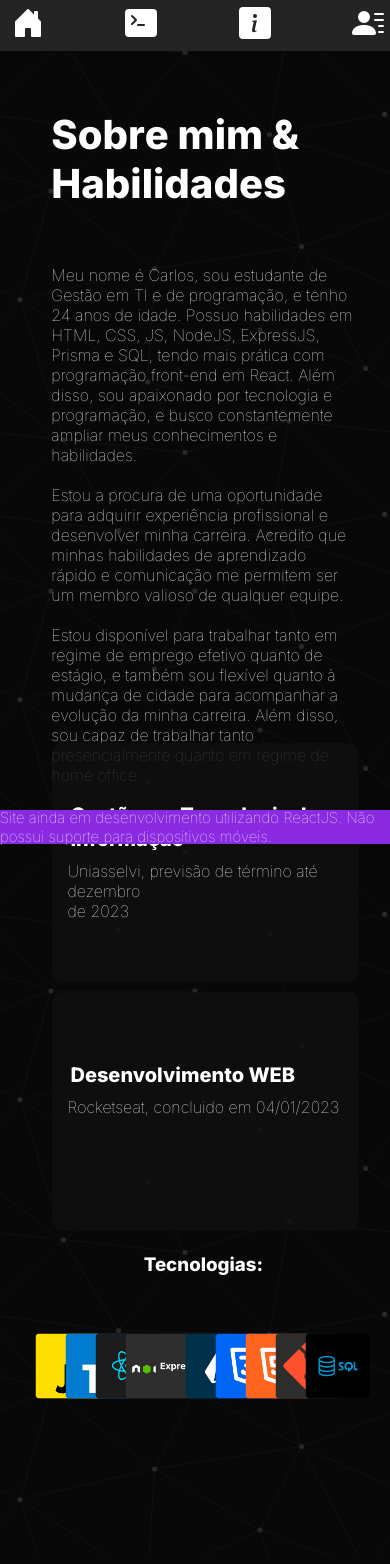
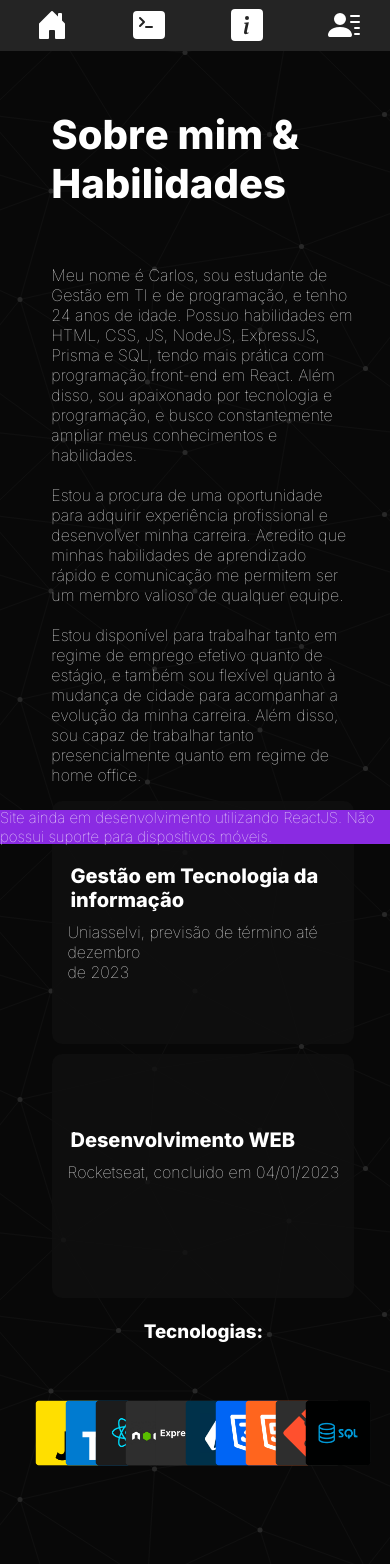
Before and after one commit to CarlosNayan/portifolio, a React (Vite) app: page /sobre in a window 390 px wide. Shown: the top 1564 px of the page. Built offline with nearby package versions, Linux system fonts and the light colour scheme.

Commit message:
Implementada a responsividade com suporte a vários modelos na página sobre

```diff
--- a/src/components/navbar/navbar.css
+++ b/src/components/navbar/navbar.css
@@ -26,8 +26,26 @@
     transition-duration: 0.6s;
 }
 
-@media (max-width: 500px){
+@media (max-width: 1024px){
     .navbar {
+        position: fixed;
+        top: 0;
+        left: 0;
+        height: 100vh;
+        width: 6%;
+        display: flex;
+        flex-wrap: wrap;
+        flex-direction: column;
+        align-items: center;
+        justify-content: center;
+        gap: 4em;
+        padding: 0 3px;
+    }
+}
+
+@media (max-width: 540px){
+    .navbar {
+        font-size: 0;
         position: fixed;
         top: 0;
         background-color: #242424;
@@ -35,11 +53,6 @@
         height: 6%;
         width: 100vw;
         display: flex;
-        flex-wrap: wrap;
-        flex-direction: column;
-        align-items: center;
-        justify-content: center;
-        gap: 4em;
         z-index: 1 ;
     }
 
--- a/src/pages/Sobre mim/Sobre.css
+++ b/src/pages/Sobre mim/Sobre.css
@@ -169,7 +169,7 @@
 /*  Telas com largura de no máximo 1080p*/
 
 
-@media (max-width: 1080px) {
+@media (max-width: 1280px) {
     .flexboxabout1 {
         position: relative;
         top: 10vh;
@@ -238,10 +238,10 @@
 
     .flexboxabout3 {
         position: relative;
-        top: 10vh;
+        top: 20vh;
         left: 20vw;
         width: 60vw;
-        height: 15vh;
+        height: 30vh;
         padding: 1vh;
     }
 
@@ -249,38 +249,6 @@
 
 
 /* Telas com no máximo 1024p */
-
-
-
-@media (max-width: 1024px) {
-    .flexboxabout1 {
-        position: relative;
-        top: 10vh;
-        left: 10vw;
-        width: 45vw;
-        height: 59vh;
-        padding: 1vh;
-    }
-    .flexboxabout2 {
-        position: relative;
-        top: 26vh;
-        left: 15vw;
-        width: 35vw;
-        height: 59vh;
-        display: flex;
-        flex-direction: column;
-        padding: 1vh;
-    }
-    .flexboxabout3 {
-        position: relative;
-        top: 50vh;
-        left: 20vw;
-        width: 60vw;
-        height: 35vh;
-        padding: 1vh;
-    }
-
-}
 
 @media (max-width: 1024px) {
     .flexboxabout2 {
@@ -303,6 +271,126 @@
     }
 }
 
+@media (max-width: 912px) {
+    .flexboxabout1 {
+        position: relative;
+        top: 10vh;
+        left: 10vw;
+        width: 40vw;
+        height: 59vh;
+        padding: 1vh;
+    }
+    .flexboxabout2 {
+        position: relative;
+        top: calc(10vh +20px);
+        left: 10vw;
+        width: 40vw;
+        height: 40vh;
+        display: flex;
+        flex-direction: column;
+        padding: 1vh;
+    }
+    .flexboxabout3 {
+        position: relative;
+        top: 10vw;
+        left: 10vw;
+        width: 80vw;
+        height: 30vh;
+        padding: 1vh;
+    }
+
+}
+
+@media (max-width: 820px) {
+    .titleSobre {
+        font-weight: 800;
+        padding: 2vh 1vw 0 1vw;
+        font-size: 40px;
+        font-family: 'Inter', sans-serif;
+    }
+    .flexboxabout1 {
+        position: relative;
+        top: 10vh;
+        left: 10vw;
+        width: 40vw;
+        height: 59vh;
+        padding: 1vh;
+    }
+    .flexboxabout2 {
+        position: relative;
+        top: calc(10vh + 150px);
+        left: 10vw;
+        width: 40vw;
+        height: 40vh;
+        display: flex;
+        flex-direction: column;
+        padding: 1vh;
+    }
+    .flexboxabout3 {
+        position: relative;
+        top: 15vh;
+        left: 10vw;
+        width: 80vw;
+        height: 35vh;
+        padding: 1vh;
+    }
+
+}
+
+@media (max-width: 768px) {
+    .flexboxabout1 {
+        position: relative;
+        top: 10vh;
+        width: 40vw;
+        height: 59vh;
+        padding: 1vh;
+    }
+    .flexboxabout2 {
+        position: relative;
+        top: calc(10vh + 150px);
+        width: 40vw;
+        height: 40vh;
+        display: flex;
+        flex-direction: column;
+        padding: 1vh;
+    }
+    .flexboxabout3 {
+        position: relative;
+        top: 25vh;
+        width: 80vw;
+        height: 25vh;
+        padding: 1vh;
+    }
+
+}
+
+@media (max-width: 540px) {
+    .flexboxabout1 {
+        position: relative;
+        top: 10vh;
+        width: 80%;
+        height: 59vh;
+        padding: 1vh;
+    }
+    .flexboxabout2 {
+        position: relative;
+        top: 35vh;
+        width: calc(80% - 5px);
+        height: 60vh;
+        display: flex;
+        flex-direction: column;
+        padding: 1vh;
+    }
+    .flexboxabout3 {
+        position: relative;
+        top: 35vh;
+        width: 80%;
+        height: 30vh;
+        padding: 1vh;
+    }
+
+}
+
 @media (max-width: 414px) {
     .titleSobre {
         font-weight: 800;
@@ -322,7 +410,7 @@
         position: relative;
         top: 55vw;
         left: 10vw;
-        width: 80vw;
+        width: calc(80% - 5px);
         height: 59vh;
         display: flex;
         flex-direction: column;
@@ -360,3 +448,69 @@
         transition-duration: 0.6s;
     }
 }
+
+
+@media (max-width: 393px) {
+    .flexboxabout1 {
+        position: relative;
+        top: 10vh;
+        width: 80%;
+        height: 59vh;
+        padding: 1vh;
+    }
+    .flexboxabout2 {
+        position: relative;
+        top: 70vw;
+        width: calc(80% - 5px);
+        height: 60vh;
+        display: flex;
+        flex-direction: column;
+        padding: 1vh;
+    }
+    .flexboxabout3 {
+        position: relative;
+        top: 70vw;
+        width: 80%;
+        height: 35vh;
+        padding: 1vh;
+    }
+
+}
+
+@media (max-width: 375px) {
+    .flexboxabout1 {
+        position: relative;
+        top: 10vh;
+        width: 80%;
+        height: 59vh;
+        padding: 1vh;
+    }
+    .flexboxabout2 {
+        position: relative;
+        top: 105vw;
+        width: calc(80% - 5px);
+        height: 60vh;
+        display: flex;
+        flex-direction: column;
+        padding: 1vh;
+    }
+    .flexboxabout3 {
+        position: relative;
+        top: 110vw;
+        width: 80%;
+        height: 35vh;
+        padding: 1vh;
+    }
+    .tec {
+        margin: -20px;
+        width: 65px;
+        transition-property: all;
+        transition-duration: 0.6s;
+    }
+    .tec:hover {
+        margin: -140px -30px;
+        width: 100px;
+        transition-property: all;
+        transition-duration: 0.6s;
+    }
+}
```
